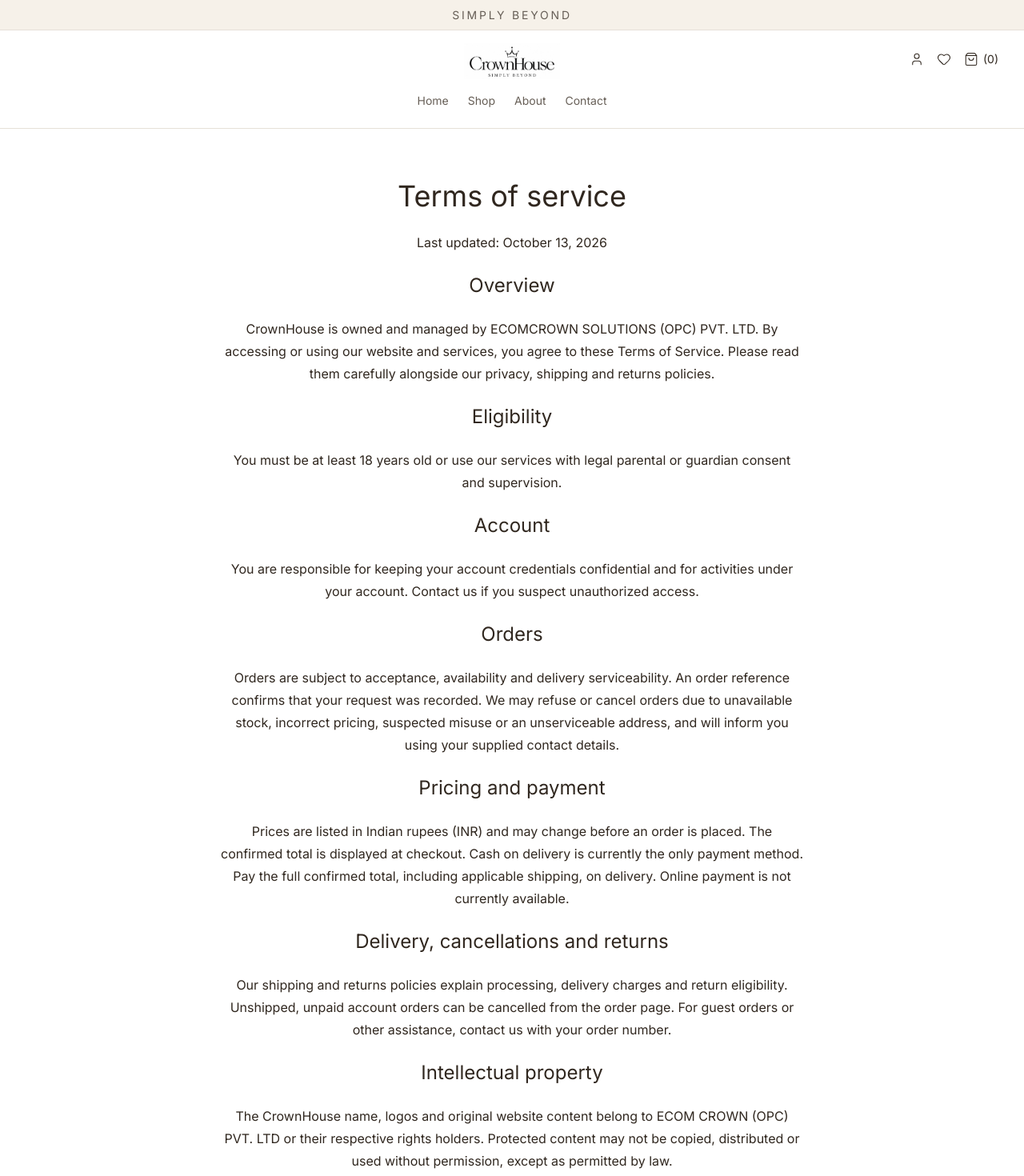
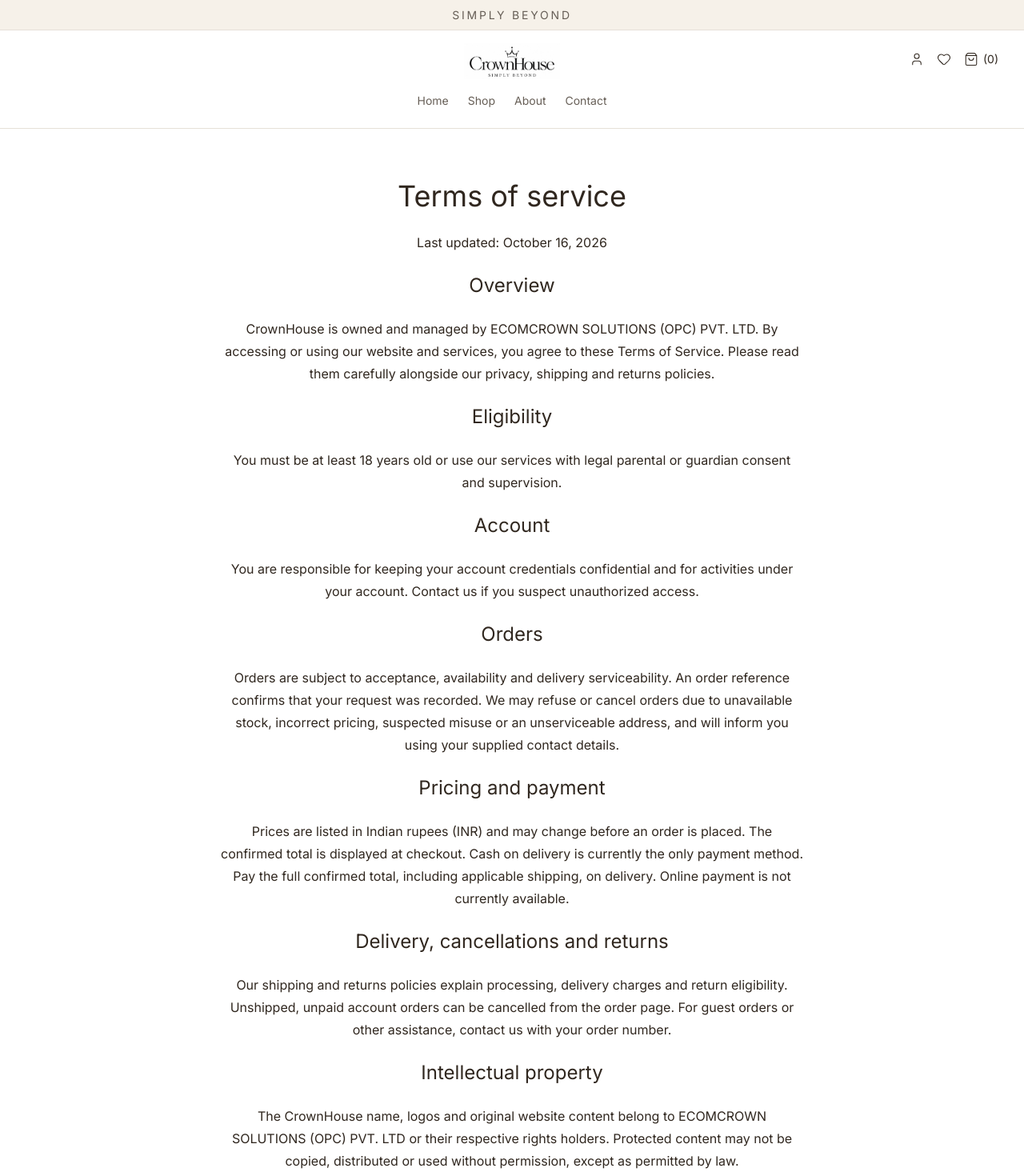
Before and after one commit to samPr01/CrownHouse, a Next.js app: page /terms in a window 1280 px wide. Shown: the top 1470 px of the page at 80% size. Built offline with nearby package versions, Linux system fonts and the light colour scheme; no server answers.

Commit message:
Correct remaining legal company reference and policy dates

```diff
--- a/app/(site)/privacy/page.tsx
+++ b/app/(site)/privacy/page.tsx
@@ -3,7 +3,7 @@ export const metadata = { title: "Privacy policy | CrownHouse" }
 export default function Page() {
   return (
     <PolicyPage title="Privacy policy">
-      <p>Last updated: October 13, 2026</p>
+      <p>Last updated: October 16, 2026</p>
       <h2>About this policy</h2>
       <p>
         CrownHouse, owned and managed by ECOMCROWN SOLUTIONS (OPC) PVT. LTD,
--- a/app/(site)/returns/page.tsx
+++ b/app/(site)/returns/page.tsx
@@ -3,7 +3,7 @@ export const metadata = { title: "Returns and refunds policy | CrownHouse" }
 export default function Page() {
   return (
     <PolicyPage title="Returns and refunds policy">
-      <p>Last updated: October 13, 2026</p>
+      <p>Last updated: October 16, 2026</p>
       <h2>Return window</h2>
       <p>
         CrownHouse, owned and managed by ECOMCROWN SOLUTIONS (OPC) PVT. LTD,
--- a/app/(site)/shipping/page.tsx
+++ b/app/(site)/shipping/page.tsx
@@ -3,7 +3,7 @@ export const metadata = { title: "Shipping policy | CrownHouse" }
 export default function Page() {
   return (
     <PolicyPage title="Shipping policy">
-      <p>Last updated: October 13, 2026</p>
+      <p>Last updated: October 16, 2026</p>
       <p>
         At CrownHouse, owned and managed by ECOMCROWN SOLUTIONS (OPC) PVT. LTD,
         we aim to deliver your orders safely and efficiently. We currently
--- a/app/(site)/terms/page.tsx
+++ b/app/(site)/terms/page.tsx
@@ -3,7 +3,7 @@ export const metadata = { title: "Terms of service | CrownHouse" }
 export default function Page() {
   return (
     <PolicyPage title="Terms of service">
-      <p>Last updated: October 13, 2026</p>
+      <p>Last updated: October 16, 2026</p>
       <h2>Overview</h2>
       <p>
         CrownHouse is owned and managed by ECOMCROWN SOLUTIONS (OPC) PVT. LTD.
@@ -47,10 +47,10 @@ export default function Page() {
       </p>
       <h2>Intellectual property</h2>
       <p>
-        The CrownHouse name, logos and original website content belong to ECOM
-        CROWN (OPC) PVT. LTD or their respective rights holders. Protected
-        content may not be copied, distributed or used without permission,
-        except as permitted by law.
+        The CrownHouse name, logos and original website content belong to
+        ECOMCROWN SOLUTIONS (OPC) PVT. LTD or their respective rights holders.
+        Protected content may not be copied, distributed or used without
+        permission, except as permitted by law.
       </p>
       <h2>Prohibited use</h2>
       <p>
```
